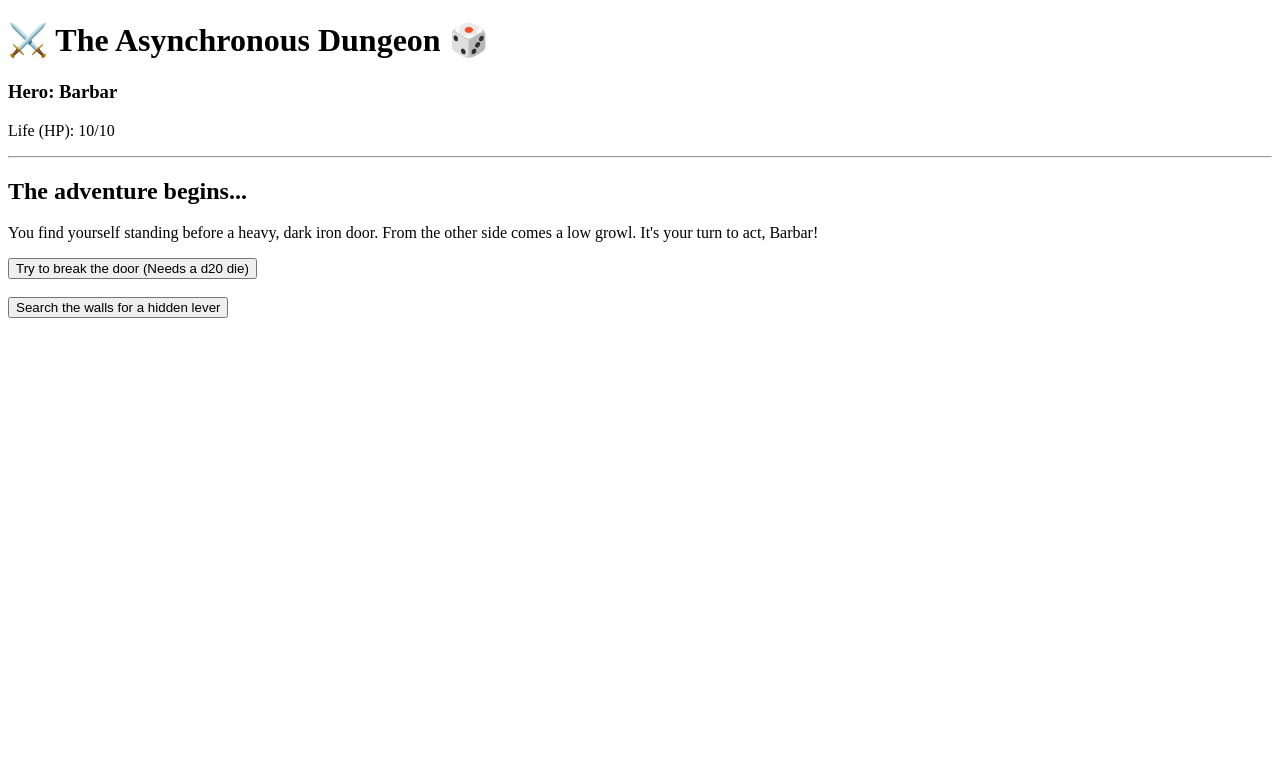
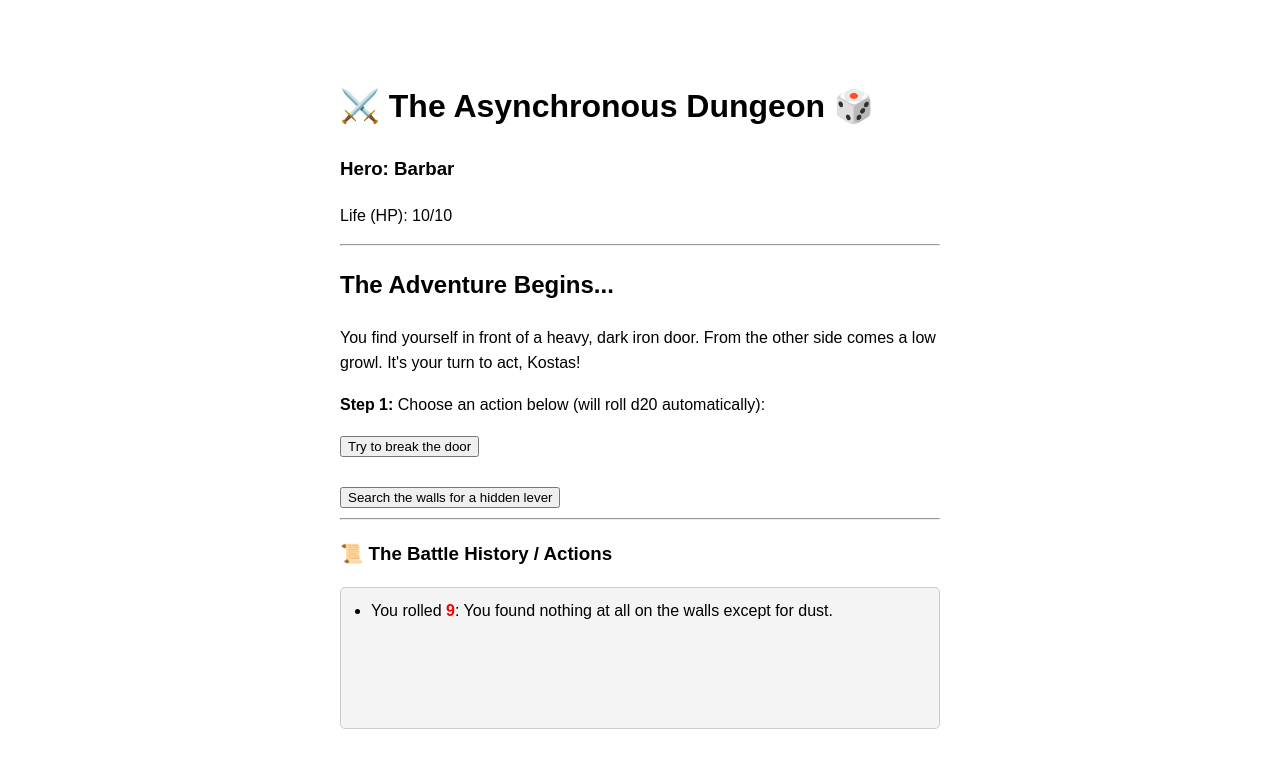
Before and after one commit to fotsvs/KFN, a plain HTML site: page index.HTML in a window 1280 px wide. Both pictures are taken after a click on the button "Search the walls for a hidden lever". Drawn offline with Linux system fonts and the light colour scheme.

```diff
--- a/index.HTML
+++ b/index.HTML
@@ -3,6 +3,12 @@
 <head>
     <meta charset="UTF-8">
     <title>DnD Co-Op Adventure</title>
+    <style>
+        body { font-family: sans-serif; max-width: 600px; margin: 40px auto; padding: 20px; line-height: 1.6; }
+        .critical-hit { color: green; font-weight: bold; }
+        .critical-fail { color: red; font-weight: bold; }
+        #log-box { background: #f4f4f4; padding: 10px; border-radius: 5px; height: 120px; overflow-y: auto; border: 1px solid #ccc; }
+    </style>
 </head>
 <body>
 
@@ -15,23 +21,91 @@
         <p>Life (HP): <span id="char-hp">10</span>/10</p>
     </div>
 
-    <hr> <!-- Μια απλή οριζόντια γραμμή διαχωρισμού -->
+    <hr>
 
-    <!-- 3. ΤΟ ΚΕΙΜΕΝΟ ΤΗΣ ΙΣΤΟΡΙΑΣ (Εδώ θα εμφανίζεται τι γράφεις εσύ) -->
+    <!-- 3. ΤΟ ΚΕΙΜΕΝΟ ΤΗΣ ΙΣΤΟΡΙΑΣ -->
     <div id="story-box">
-        <h2>The adventure begins...</h2>
+        <h2>The Adventure Begins...</h2>
         <p id="story-text">
-            You find yourself standing before a heavy, dark iron door.
+            You find yourself in front of a heavy, dark iron door.
             From the other side comes a low growl.
-            It's your turn to act, Barbar!
+            It's your turn to act, Kostas!
         </p>
     </div>
 
     <!-- 4. ΚΟΥΜΠΙΑ ΕΝΕΡΓΕΙΑΣ -->
     <div id="actions-box">
-        <button id="btn-action-1">Try to break the door (Needs a d20 die)</button>
+        <p><strong>Step 1:</strong> Choose an action below (will roll d20 automatically):</p>
+        <button id="btn-action-1">Try to break the door</button>
         <br><br>
         <button id="btn-action-2">Search the walls for a hidden lever</button>
     </div>
+
+    <hr>
+
+    <!-- 5. ΝΕΟ: ΙΣΤΟΡΙΚΟ ΖΑΡΙΑΣ & ΑΠΟΤΕΛΕΣΜΑΤΩΝ -->
+    <h3>📜 The Battle History / Actions</h3>
+    <div id="log-box">
+        <p id="log-placeholder">No actions taken yet...</p>
+        <ul id="log-list" style="padding-left: 20px; margin: 0;"></ul>
+    </div>
+
+    <!-- 🧠 Η JAVASCRIPT ΠΟΥ ΕΛΕΓΧΕΙ ΤΟ ΠΑΙΧΝΙΔΙ -->
+    <script>
+        // Αποθηκεύουμε τα στοιχεία της HTML σε μεταβλητές της JavaScript
+        const btn1 = document.getElementById('btn-action-1');
+        const btn2 = document.getElementById('btn-action-2');
+        const hpSpan = document.getElementById('char-hp');
+        const logList = document.getElementById('log-list');
+        const logPlaceholder = document.getElementById('log-placeholder');
+
+        // Η τρέχουσα ζωή του παίκτη (ξεκινάει από 10)
+        let currentHp = 10;
+
+        // Συνάρτηση για τη ρίψη ζαριού d20 (1 έως 20)
+        function rollD20() {
+            return Math.floor(Math.random() * 20) + 1;
+        }
+
+        // Συνάρτηση που προσθέτει ένα μήνυμα στο Ιστορικό (Log)
+        function addToLog(message) {
+            logPlaceholder.style.display = 'none'; // Κρύβει το αρχικό κείμενο
+            const li = document.createElement('li');
+            li.innerHTML = message;
+            logList.appendChild(li);
+        }
+
+        // ΕΝΕΡΓΕΙΑ 1: Σπάσιμο Πόρτας
+        btn1.addEventListener('click', function() {
+            if (currentHp <= 0) return alert("You are dead! You can't play.");
+
+            const roll = rollD20();
+
+            if (roll >= 12) {
+                // Επιτυχία!
+                addToLog(`You rolled <span class="critical-hit">${roll}</span>: You broke the door and entered the next room!`);
+            } else {
+                // Αποτυχία - Χάνει 2 HP
+                currentHp = currentHp - 2;
+                if (currentHp < 0) currentHp = 0;
+                hpSpan.innerText = currentHp; // Ενημέρωση της οθόνης
+
+                addToLog(`You rolled <span class="critical-fail">${roll}</span>: The door was very hard. You hit your shoulder and lost 2 HP!`);
+            }
+        });
+
+        // ΕΝΕΡΓΕΙΑ 2: Ψάξιμο για Μοχλό
+        btn2.addEventListener('click', function() {
+            if (currentHp <= 0) return alert("You are dead!");
+
+            const roll = rollD20();
+
+            if (roll >= 10) {
+                addToLog(`You rolled <span class="critical-hit">${roll}</span>: You found a hidden lever! The door opens slowly and silently.`);
+            } else {
+                addToLog(`You rolled <span class="critical-fail">${roll}</span>: You found nothing at all on the walls except for dust.`);
+            }
+        });
+    </script>
 </body>
 </html>
```
